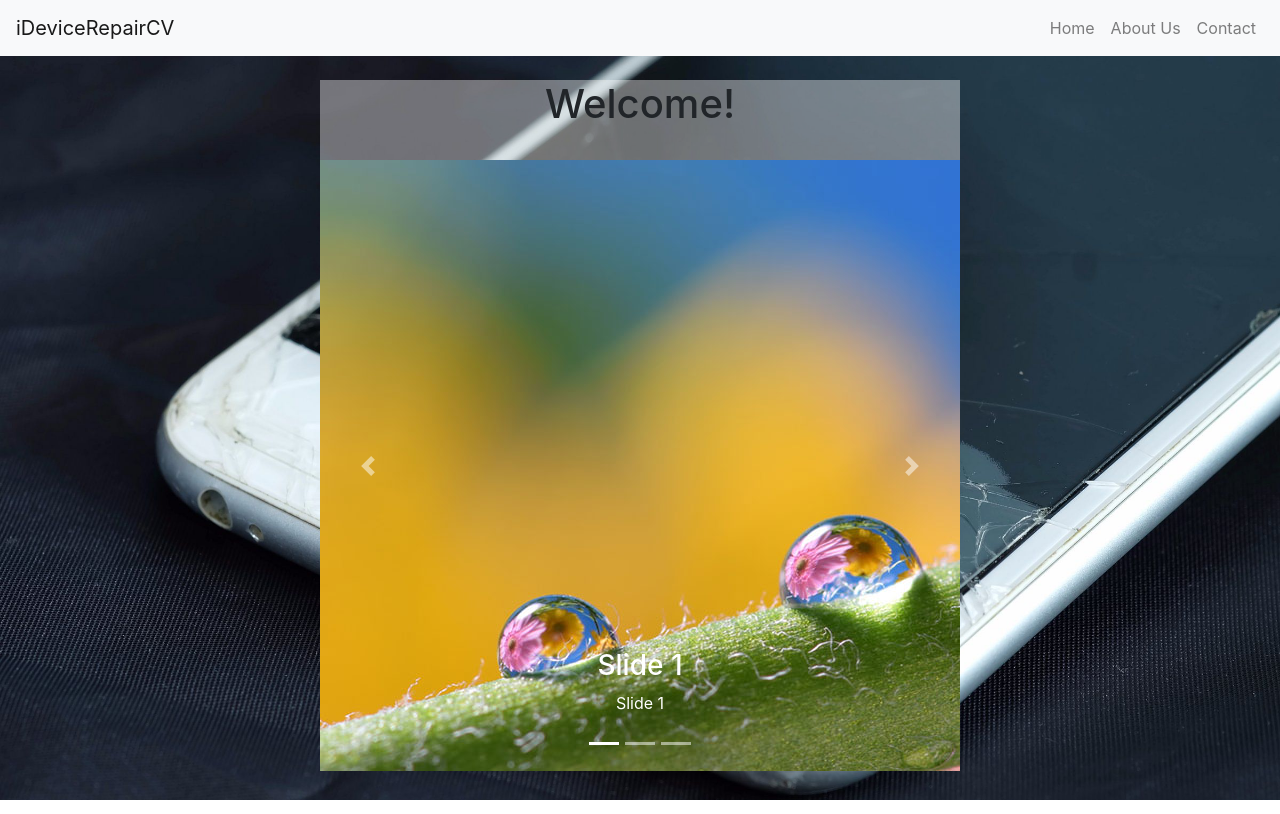
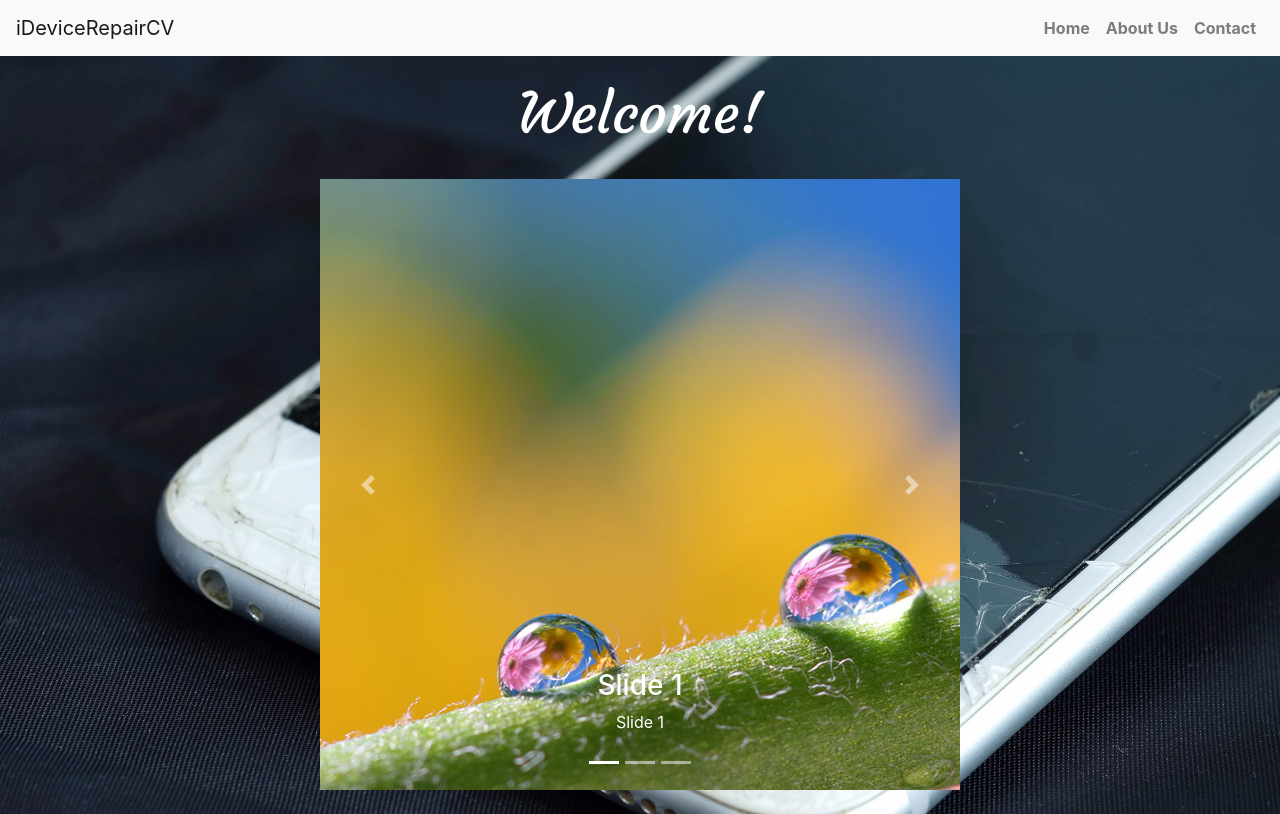
Before and after one commit to mdamian9/iDeviceRepairCV-Site, a React (Create React App) app in the folder client/: page / in a window 1280 px wide. Built offline with nearby package versions, Linux system fonts and the light colour scheme.

Commit message:
Added reactstrap to project, added CSS, and some slight adjusting

```diff
--- a/client/public/index.html
+++ b/client/public/index.html
@@ -22,7 +22,8 @@
       work correctly both with client-side routing and a non-root public URL.
       Learn how to configure a non-root public URL by running `npm run build`.
     -->
-    <link rel="stylesheet" href="./assets/css/style.css">
+    <link href="./assets/css/style.css" rel="stylesheet">
+    <link href="https://fonts.googleapis.com/css?family=Courgette" rel="stylesheet">
     <title>iDeviceRepairCV</title>
   </head>
   <body>
--- a/client/src/assets/css/LandingPage.css
+++ b/client/src/assets/css/LandingPage.css
@@ -1,3 +1,13 @@
+.content-bg {
+  background: rgba(255, 255, 255, .75);
+}
+
+.welcome {
+  color: white;
+  font-size: 3.5rem;
+  font-family: 'Courgette', cursive;
+}
+
 .carousel-comp {
   text-align: center;
   background: rgba(255, 255, 255, 0.4);
--- a/client/src/assets/css/Navbar.css
+++ b/client/src/assets/css/Navbar.css
@@ -1,3 +1,13 @@
-.navbar {
-    color: white;
+.navbar-comp {
+    position: sticky;
+    top: 0;
+    background: lightgray;
 }
+
+.navlink-comp {
+    font-weight: bold;
+}
+
+.navlink-comp:hover {
+    color: #0076e4;
+}
--- a/client/src/components/LandingPage.js
+++ b/client/src/components/LandingPage.js
@@ -1,6 +1,7 @@
 import React, { Component } from 'react';
 import NavbarComponent from './Navbar';
-import CarouselComponent from './CarouselComponent'
+import CarouselComponent from './CarouselComponent';
+import 'bootstrap/dist/css/bootstrap.min.css';
 import '../assets/css/LandingPage.css';
 // import * as Instafeed from 'instafeed.js';
 
@@ -22,10 +23,11 @@ class LandingPage extends Component {
             <div>
                 <NavbarComponent />
                 <br />
+                <h1 className="text-center welcome">Welcome!</h1><br />
                 <div className='carousel-comp'>
-                    <h1>Welcome!</h1><br />
                     <CarouselComponent />
                 </div>
+                <br />
             </div>
         );
     };
--- a/client/src/components/Navbar.js
+++ b/client/src/components/Navbar.js
@@ -10,18 +10,18 @@ class NavbarComponent extends Component {
 
     render() {
         return (
-            <div>
+            <div className="navbar-comp">
                 <Navbar color="light" light expand="md">
                     <NavbarBrand href="/">iDeviceRepairCV</NavbarBrand>
                     <Nav className="ml-auto" navbar>
-                        <NavItem className="test">
-                            <NavLink href="/">Home</NavLink>
+                        <NavItem>
+                            <NavLink href="/"><span className="navlink-comp">Home</span></NavLink>
                         </NavItem>
                         <NavItem>
-                            <NavLink href="/aboutus">About Us</NavLink>
+                            <NavLink href="/aboutus"><span className="navlink-comp">About Us</span></NavLink>
                         </NavItem>
                         <NavItem>
-                            <NavLink href="/contact">Contact</NavLink>
+                            <NavLink href="/contact"><span className="navlink-comp">Contact</span></NavLink>
                         </NavItem>
                     </Nav>
                 </Navbar>
```
Also changed, not shown: client/src/components/CarouselComponent.js (+2 -2 lines).
